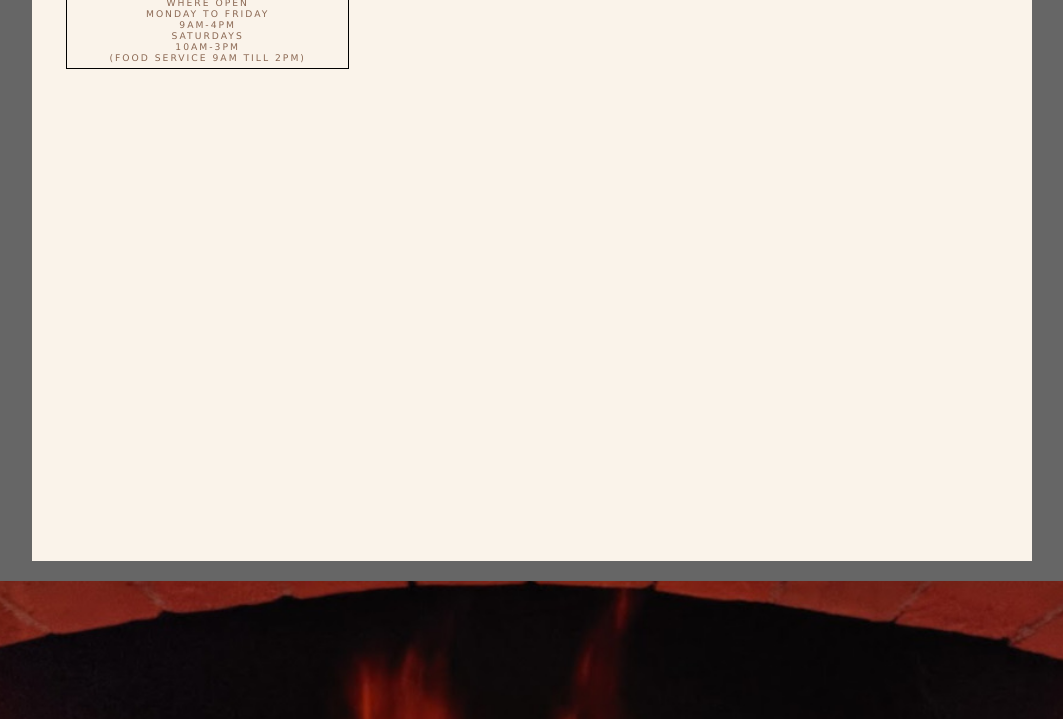
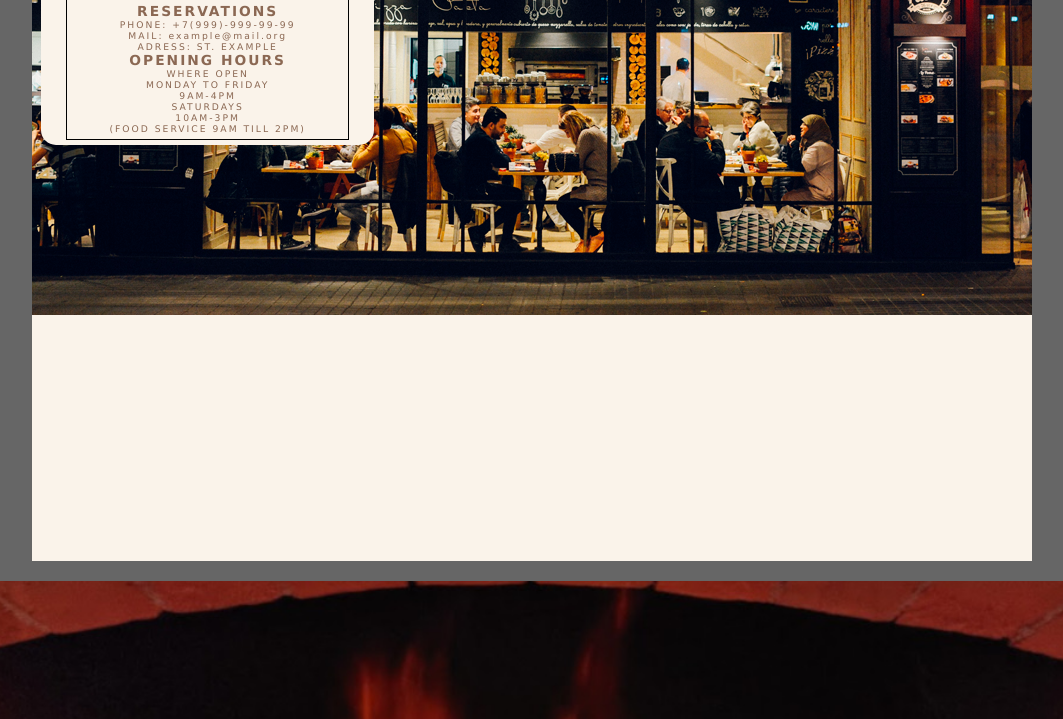
Before and after one commit to mas9nel/mas9nel, a plain HTML site: page index.html in a window 1280 px wide. Shown: the part 219-938 px from the top of the page, without its empty margins (108-1171 px from the left). Drawn offline with Linux system fonts and the light colour scheme; files whose address does not match are found by name.

Commit message:
Update index.html

```diff
--- a/index.html
+++ b/index.html
@@ -32,7 +32,7 @@
                     <a href="#footer_img2" class="header_link">Event</a>
                     <a href="#" id="header_link5" class="header_link">Order online</a>
                 </div>
-                <img id="fullscreen_photo" class="fullscreen_photo" src="./photo/задник.png">
+                <img id="fullscreen_photo" class="fullscreen_photo" src="задник.png">
             </div>
         </section>
         <section class="fullscreen fullscreen_bg"></section>
```
